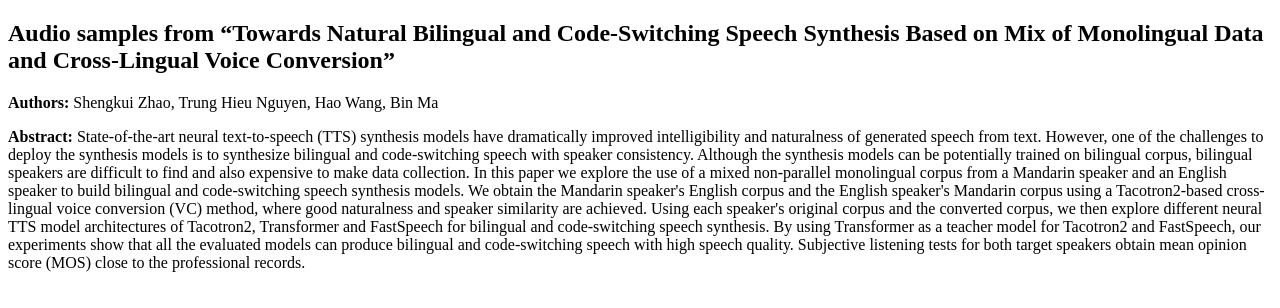
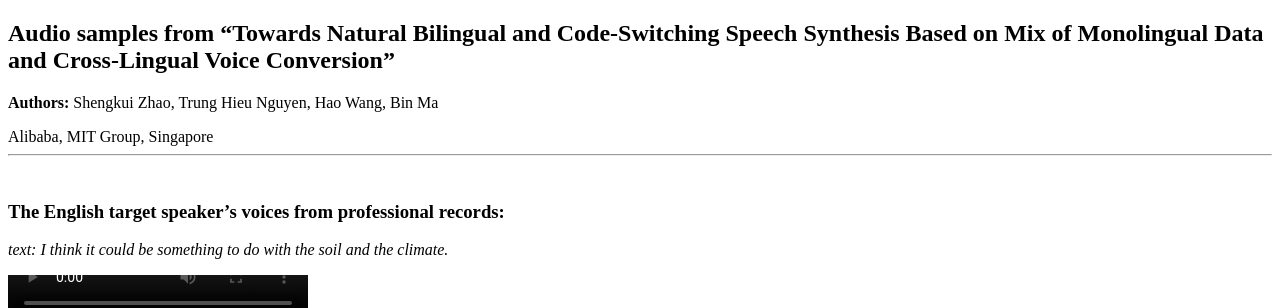
Before and after one commit to alibabasglab/tts, a plain HTML site: page index.html in a window 1280 px wide. Shown: the top 308 px of the page. Drawn offline with Linux system fonts and the light colour scheme; grey boxes are pictures that could not be loaded.

Commit message:
initial commit

```diff
--- a/index.html
+++ b/index.html
@@ -2,7 +2,7 @@
 <html>
 <h2><strong>Audio samples from &ldquo;Towards Natural Bilingual and Code-Switching Speech Synthesis Based on Mix of Monolingual Data and Cross-Lingual Voice Conversion&rdquo;</strong></h2>
 <p><strong>Authors:</strong> Shengkui Zhao, Trung Hieu Nguyen, Hao Wang, Bin Ma</p>
-<p><strong>Abstract:</strong> State-of-the-art neural text-to-speech (TTS) synthesis models have dramatically improved intelligibility and naturalness of generated speech from text. However, one of the challenges to deploy the synthesis models is to synthesize bilingual and code-switching speech with speaker consistency. Although the synthesis models can be potentially trained on bilingual corpus, bilingual speakers are difficult to find and also expensive to make data collection. In this paper we explore the use of a mixed non-parallel monolingual corpus from a Mandarin speaker and an English speaker to build bilingual and code-switching speech synthesis models. We obtain the Mandarin speaker's English corpus and the English speaker's Mandarin corpus using a Tacotron2-based cross-lingual voice conversion (VC) method, where good naturalness and speaker similarity are achieved. Using each speaker's original corpus and the converted corpus, we then explore different neural TTS model architectures of Tacotron2, Transformer and FastSpeech for bilingual and code-switching speech synthesis. By using Transformer as a teacher model for Tacotron2 and FastSpeech, our experiments show that all the evaluated models can produce bilingual and code-switching speech with high speech quality. Subjective listening tests for both target speakers obtain mean opinion score (MOS) close to the professional records.</p>
+Alibaba, MIT Group, Singapore
 <br><hr><br>
 <h3><strong>The English target speaker&rsquo;s voices from professional records:</strong></h3>
 <p><em>text: I think it could be something to do with the soil and the climate.</em></p>
```
